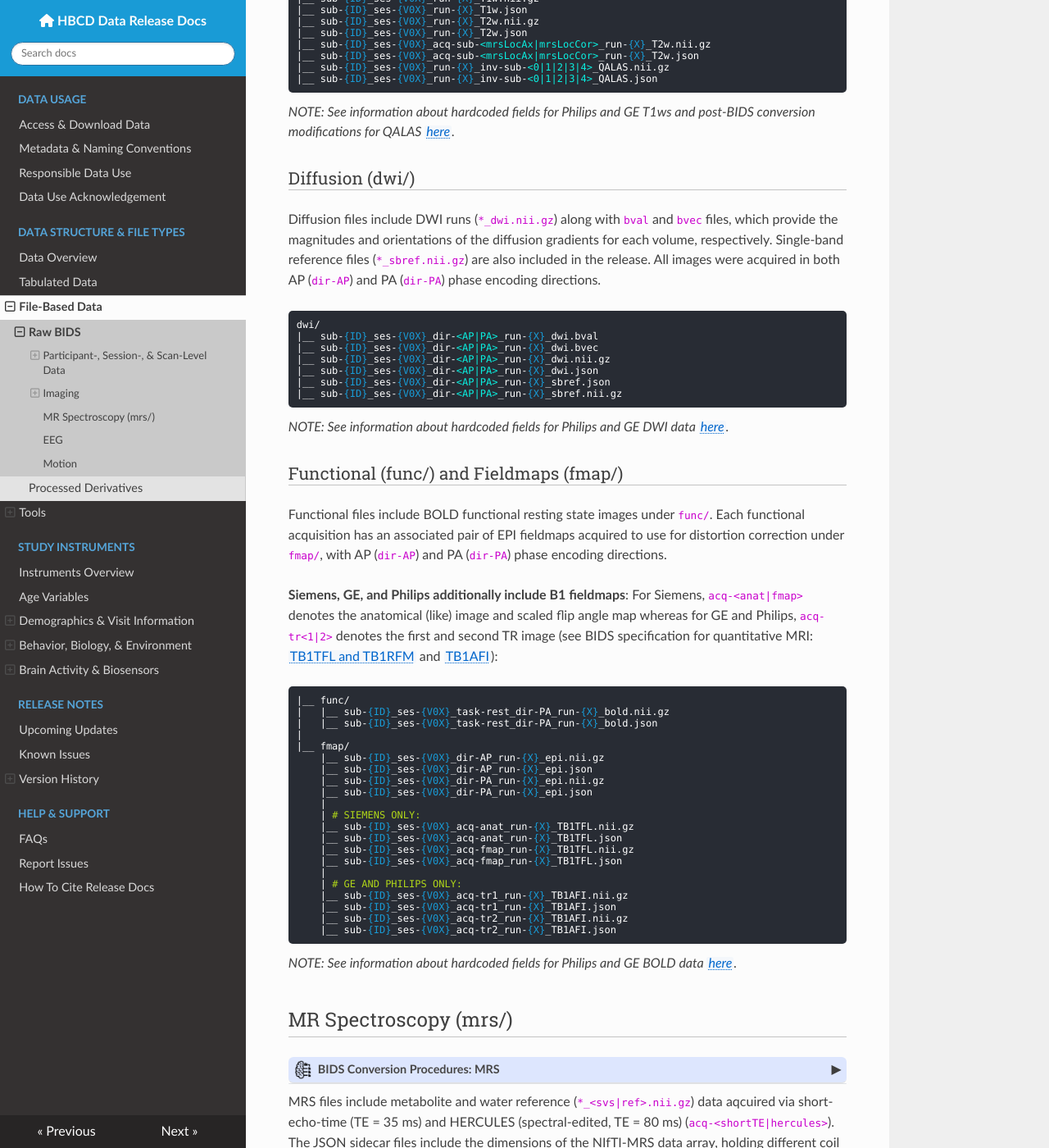
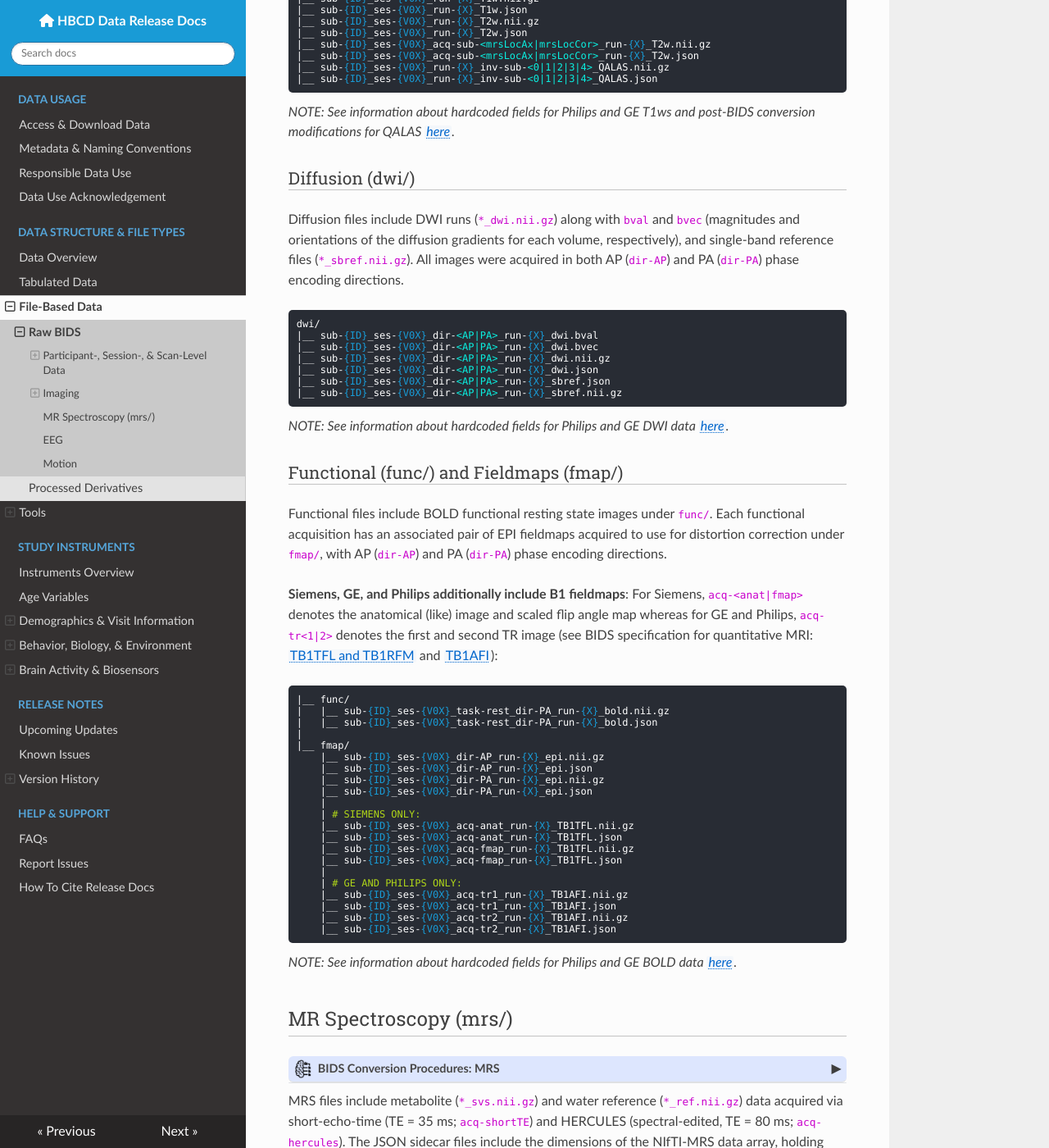
Before and after one commit to nbdc-datahub/hbcd-docs, an MkDocs documentation site: the page built from docs/datacuration/rawbids.md, in a window 1280 px wide and 1400 px high, scrolled down 1503 px. Shown: the whole window at 82% size. Built offline with MkDocs 1.6.1, drawn with Linux system fonts in a browser that asks for light colours; nearby versions of some CDN libraries.

Commit message:
minor polish

```diff
--- a/docs/datacuration/rawbids.md
+++ b/docs/datacuration/rawbids.md
@@ -102,7 +102,7 @@ anat/
 *NOTE: See information about hardcoded fields for Philips and GE T1ws and post-BIDS conversion modifications for QALAS [here](#bids-imaging).*
 
 ### Diffusion (dwi/)
-Diffusion files include DWI runs (`*_dwi.nii.gz`) along with `bval` and `bvec` files, which provide the magnitudes and orientations of the diffusion gradients for each volume, respectively. Single-band reference files (`*_sbref.nii.gz`) are also included in the release. All images were acquired in both AP (`dir-AP`) and PA (`dir-PA`) phase encoding directions.
+Diffusion files include DWI runs (`*_dwi.nii.gz`) along with `bval` and `bvec` (magnitudes and orientations of the diffusion gradients for each volume, respectively), and single-band reference files (`*_sbref.nii.gz`). All images were acquired in both AP (`dir-AP`) and PA (`dir-PA`) phase encoding directions.
 <pre class="folder-tree">
 dwi/
 |__ sub-<span class="label">{ID}</span>_ses-<span class="label">{V0X}</span>_dir-<span class="placeholder">&lt;AP|PA&gt;</span>_run-<span class="label">{X}</span>_dwi.bval
@@ -160,7 +160,7 @@ Functional files include BOLD functional resting state images under `func/`. Eac
 <p>For MRS, vendor-specific raw data formats (Siemens <code>.dat</code>; Philips data/list; GE P-file) were converted to BIDS using a wrapper (<a href="https://github.com/DCAN-Labs/hbcd_mrs_to_nii_conversion">hbcd_mrs_to_nii_conversion</a>) for <a href="https://github.com/wtclarke/spec2nii">spec2nii v0.7.0</a>.</p>
 </div>
 
-MRS files include metabolite and water reference (`*_<svs|ref>.nii.gz`) data aqcuired via short-echo-time (TE = 35 ms) and HERCULES (spectral-edited, TE = 80 ms) (`acq-<shortTE|hercules>`). The JSON sidecar files include the dimensions of the NIfTI-MRS data array, holding different coil elements in dimension 5 and different transients in dimension 6.
+MRS files include metabolite (`*_svs.nii.gz`) and water reference (`*_ref.nii.gz`) data acquired via short-echo-time (TE = 35 ms; `acq-shortTE`) and HERCULES (spectral-edited, TE = 80 ms; `acq-hercules`). The JSON sidecar files include the dimensions of the NIfTI-MRS data array, holding different coil elements in dimension 5 and different transients in dimension 6.
 <pre class="folder-tree">
 mrs/
 |__ sub-<span class="label">{ID}</span>_ses-<span class="label">{V0X}</span>_acq-shortTE_run-<span class="label">{X}</span>_svs.nii.gz
```
